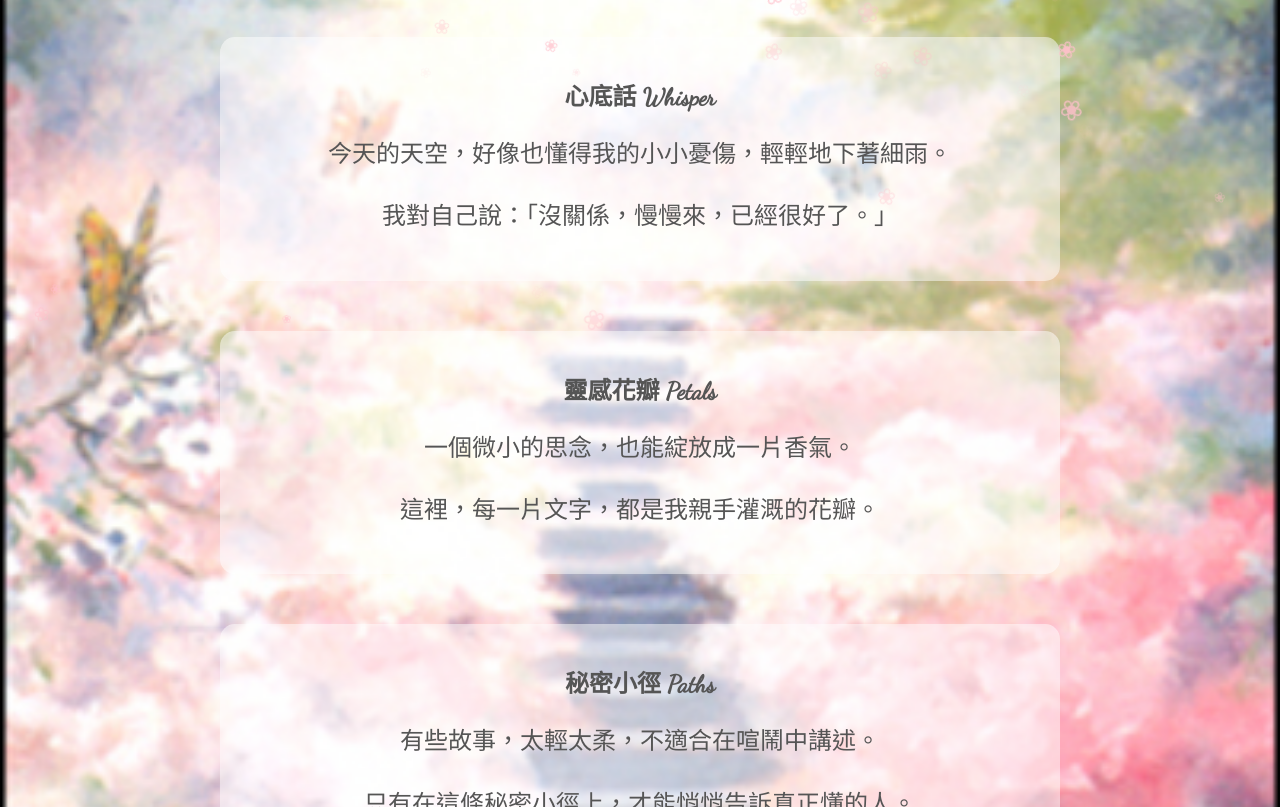
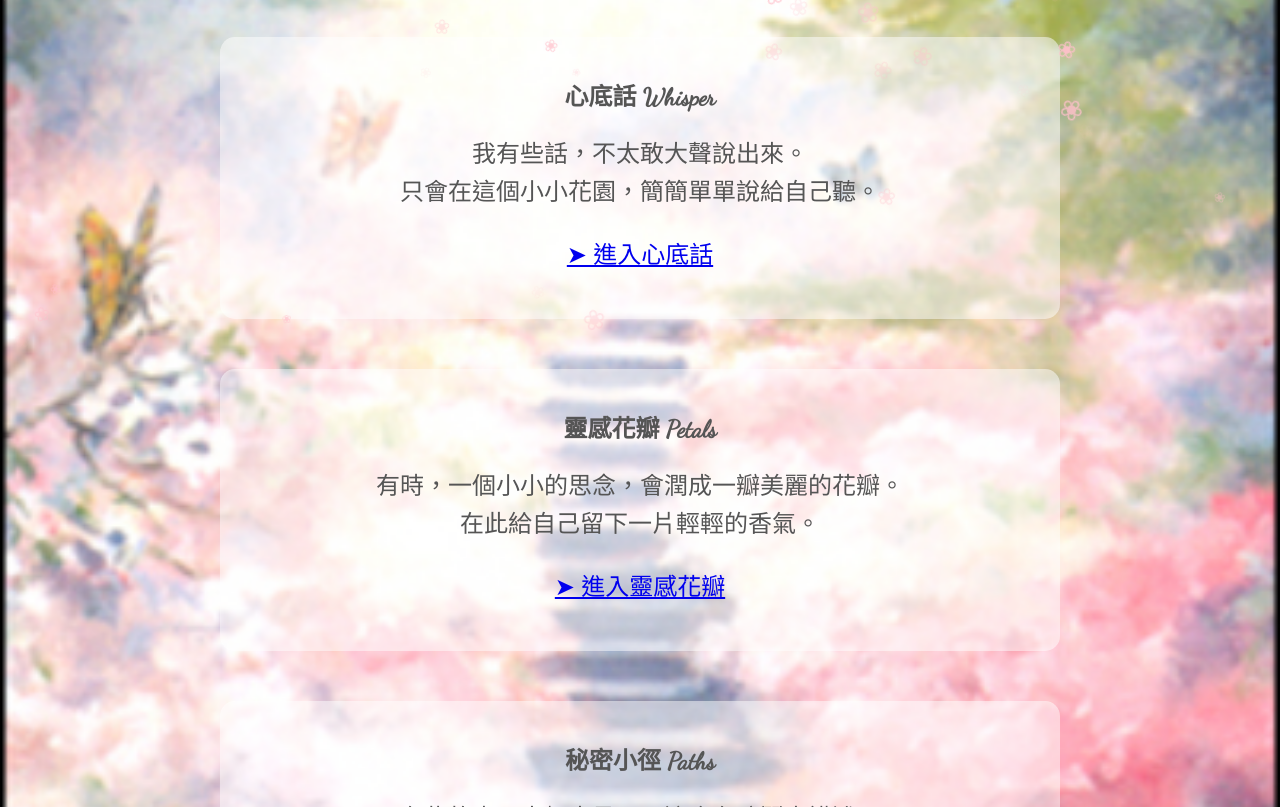
Before and after one commit to Sian3343/Asperger-Eyes, a plain HTML site: page index.html in a window 1280 px wide. Shown: the part 460-1267 px from the top of the page. Drawn offline with Linux system fonts and the light colour scheme.

Commit message:
Update index.html

```diff
--- a/index.html
+++ b/index.html
@@ -92,16 +92,18 @@
   </div>
 
   <section>
-    <h2>心底話 Whisper</h2>
-    <p>今天的天空，好像也懂得我的小小憂傷，輕輕地下著細雨。</p>
-    <p>我對自己說：「沒關係，慢慢來，已經很好了。」</p>
-  </section>
+  <h2>心底話 Whisper</h2>
+  <p>我有些話，不太敢大聲說出來。<br>
+    只會在這個小小花園，簡簡單單說給自己聽。</p>
+  <p><a href="whisper/index.html">➤ 進入心底話</a></p>
+</section>
 
-  <section>
-    <h2>靈感花瓣 Petals</h2>
-    <p>一個微小的思念，也能綻放成一片香氣。</p>
-    <p>這裡，每一片文字，都是我親手灌溉的花瓣。</p>
-  </section>
+<section>
+  <h2>靈感花瓣 Petals</h2>
+  <p>有時，一個小小的思念，會潤成一瓣美麗的花瓣。<br>
+    在此給自己留下一片輕輕的香氣。</p>
+  <p><a href="petals/index.html">➤ 進入靈感花瓣</a></p>
+</section>
 
   <section>
     <h2>秘密小徑 Paths</h2>
```
